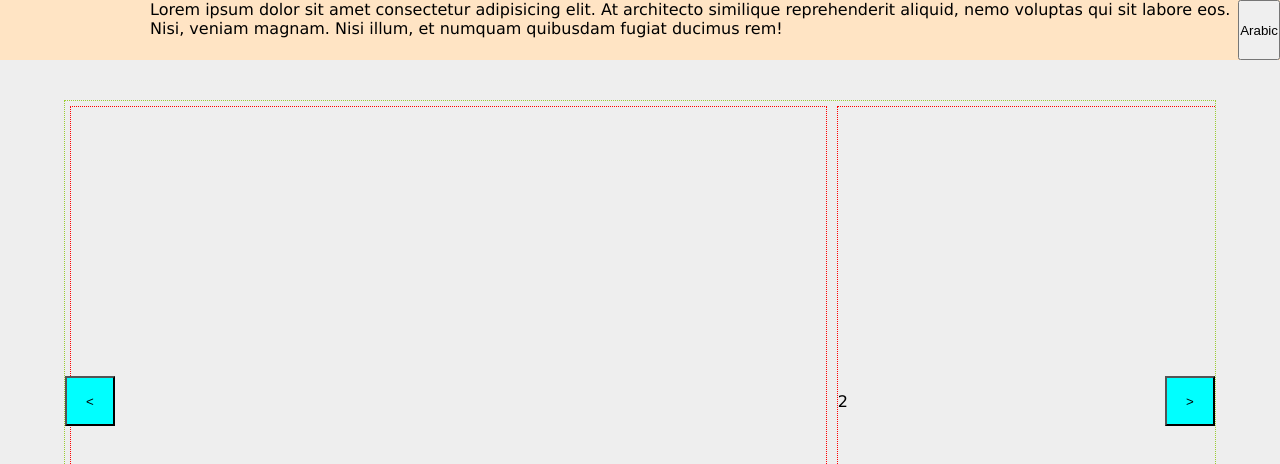
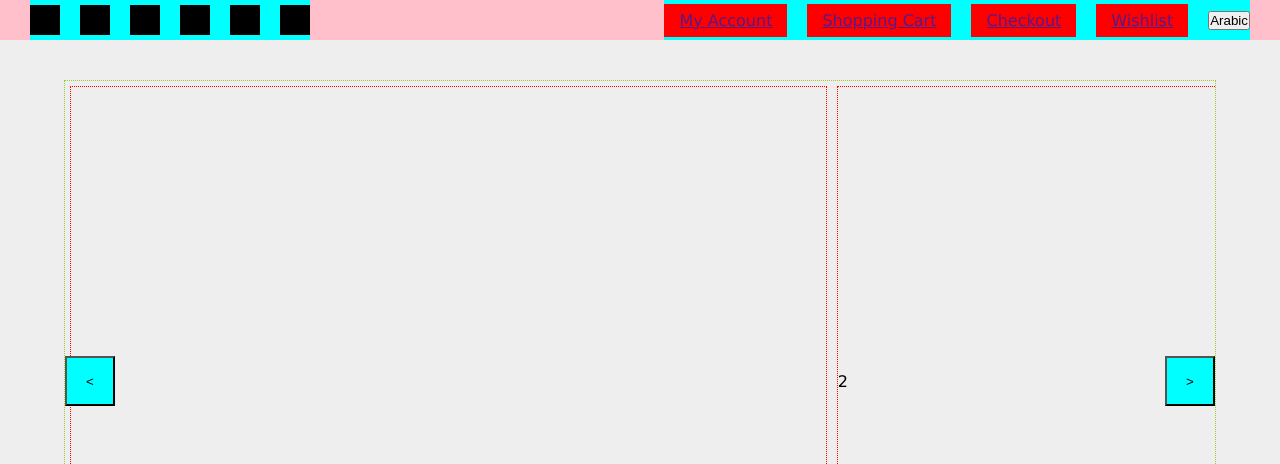
Before and after one commit to thaks/ShopifyCustomTheme01, a website: page index.html in a window 1280 px wide. Shown: the top 464 px of the page. Drawn offline with Linux system fonts and the light colour scheme.

Commit message:
calling it a day!

```diff
--- a/index.html
+++ b/index.html
@@ -10,10 +10,25 @@
     <title>Document</title>
 </head>
 <body>
+
 <section class="topbar">
-    <p>Lorem ipsum dolor sit amet consectetur adipisicing elit. At architecto similique reprehenderit aliquid, nemo voluptas qui sit labore eos. Nisi, veniam magnam. Nisi illum, et numquam quibusdam fugiat ducimus rem!</p>
-    <button class="tahir-lang-button">Arabic</button>
+    <div class="topbar__left">
+        <div class="topbar__svg"></div>
+        <div class="topbar__svg"></div>
+        <div class="topbar__svg"></div>
+        <div class="topbar__svg"></div>
+        <div class="topbar__svg"></div>
+        <div class="topbar__svg"></div>
+    </div>
+    <div class="topbar__right">
+        <a href="" class="topbar__link">My Account</a>
+        <a href="" class="topbar__link">Shopping Cart</a>
+        <a href="" class="topbar__link">Checkout</a>
+        <a href="" class="topbar__link">Wishlist</a>
+        <button class="tahir-lang-button">Arabic</button>
+    </div>
 </section>
+
 
 
 <div class="glider-container">
--- a/scss/layout/_topbar.scss
+++ b/scss/layout/_topbar.scss
@@ -1,11 +1,44 @@
 .topbar {
-    background-color: bisque;
-    height: 60px;
+    background-color: var(--color-topbar-background);
+    height: 4rem;
     width: 100%;
     margin-bottom: 40px;
-    padding-left: 150px;
+    padding: 0 3rem;
 
     display: flex;
+    justify-content: space-between;
+
+    &__left {
+        background-color: aqua;
+        display: flex;
+        align-items: center;
+    }
+
+    &__right {
+        background-color: aqua;
+        display: flex;
+        align-items: center;
+
+    }
+
+    &__link {
+        &,
+        &:link,
+        &:
+        background-color: red;
+        margin-right: 2rem;
+        padding: 7px 15px;
+    }
+
+    &__svg {
+        width: 30px;
+        height: 30px;
+        background-color: black;
+        &:not(:last-of-type) {
+            margin-right: 2rem;
+        }
+    }
+
 
 }
 
@@ -14,7 +47,6 @@
 //Arabic version.
 /////////////////
 
-
 html[dir="rtl"] .topbar {
     padding-left: 0;
     padding-right: 150px;
--- a/scss/main.scss
+++ b/scss/main.scss
@@ -17,14 +17,44 @@
 
 @import './layout/topbar';
 
+:root {
+    --color-topbar-background: pink;
+}
+
 *,
 *::before,
 *::after {
     padding: 0;
     margin: 0;
+    box-sizing: inherit;
+}
+
+html {
+    font-size: 62.5%;    //  1 rem =  10px;    10px/16px = 62.5%;
+
+    @include respond(tab-land) {
+        font-size: 56.25% // 1 rem = 9px, 9/16 = 56.25%
+    }
+    @include respond(tab-port) {
+        font-size: 50% // 1 rem = 8px, 8/16 = 50%
+
+    }
+    @include respond(phone) {
+        font-size: 30% // 1 rem = 4.8px, 4.8/16 = 30%
+
+    }
+    @include respond(big-desktop) {
+        font-size: 75% // 1 rem = 12px, 12/16 = 75%
+
+    }
+}
+
+
+
+body {
     box-sizing: border-box;
-}
-body {
+
+
     background-color: $backgroundColor;
     font-family: Verdana, Geneva, Tahoma, sans-serif;
     font-size: 16px;
```
Also changed, not shown: css/main.css.
